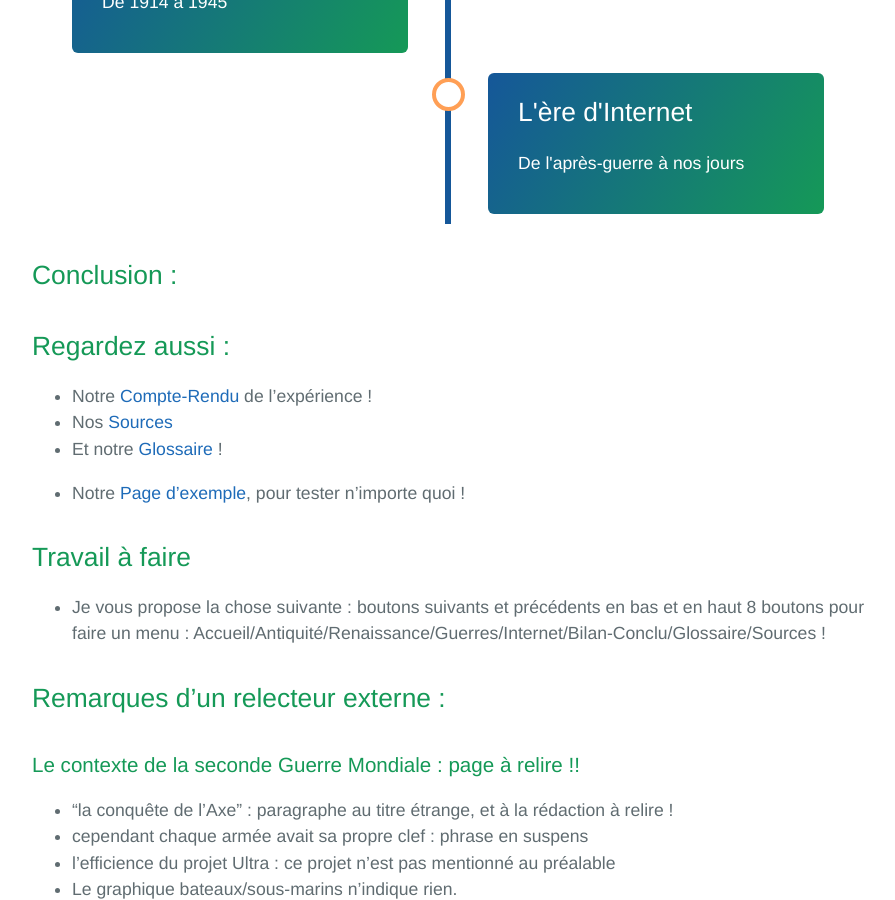
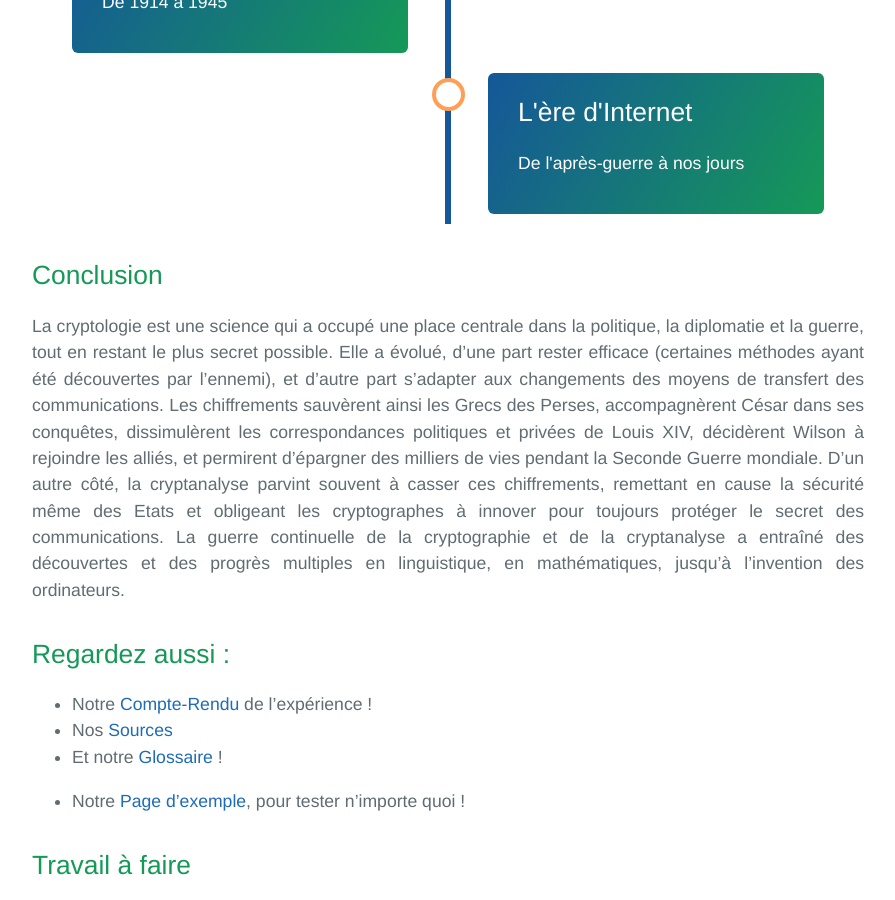
Before and after one commit to SamuelGallay/CryptoTPE, a Jekyll site: the page built from index.md, in a window 1280 px wide and 900 px high, scrolled down 1644 px. Shown: the whole window, without its empty margins (192-1087 px from the left). Built offline with Jekyll 4.4.1, drawn with Linux system fonts in a browser that asks for light colours; our own code applies the rules of GitHub Pages for plain Markdown files.

Commit message:
Update index.md

```diff
--- a/index.md
+++ b/index.md
@@ -65,8 +65,9 @@
 
 </div>
 
-## Conclusion :
+## Conclusion
 
+La cryptologie est une science qui a occupé une place centrale dans la politique, la diplomatie et la guerre, tout en restant le plus secret possible. Elle a évolué, d’une part rester efficace (certaines méthodes ayant été découvertes par l’ennemi), et d’autre part s’adapter aux changements des moyens de transfert des communications. Les chiffrements sauvèrent ainsi les Grecs des Perses, accompagnèrent César dans ses conquêtes, dissimulèrent les correspondances politiques et privées de Louis XIV, décidèrent Wilson à rejoindre les alliés, et permirent d'épargner des milliers de vies pendant la Seconde Guerre mondiale. D'un autre côté, la cryptanalyse parvint souvent à casser ces chiffrements, remettant en cause la sécurité même des Etats et obligeant les cryptographes à innover pour toujours protéger le secret des communications. La guerre continuelle de la cryptographie et de la cryptanalyse a entraîné des découvertes et des progrès multiples en linguistique, en mathématiques, jusqu'à l'invention des ordinateurs.
 
 ## Regardez aussi :
 * Notre [Compte-Rendu](experience) de l'expérience !
```
